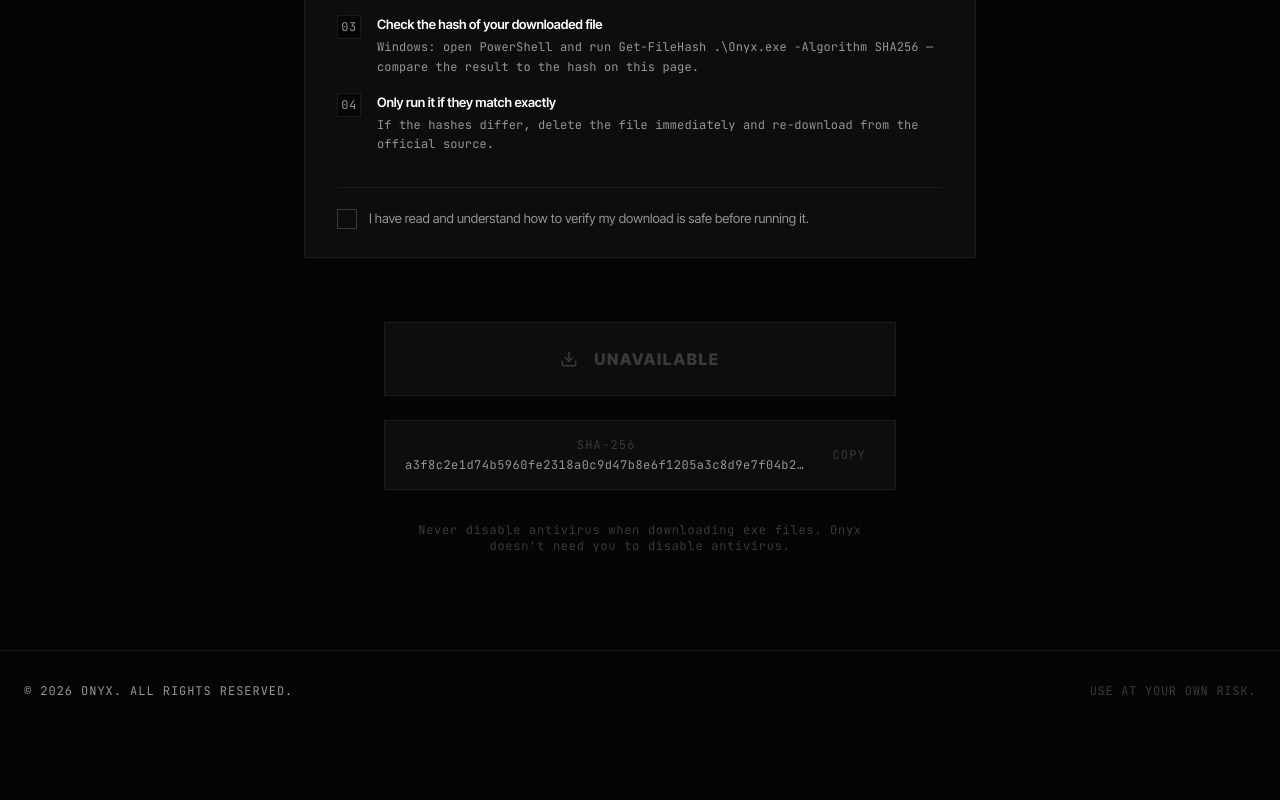
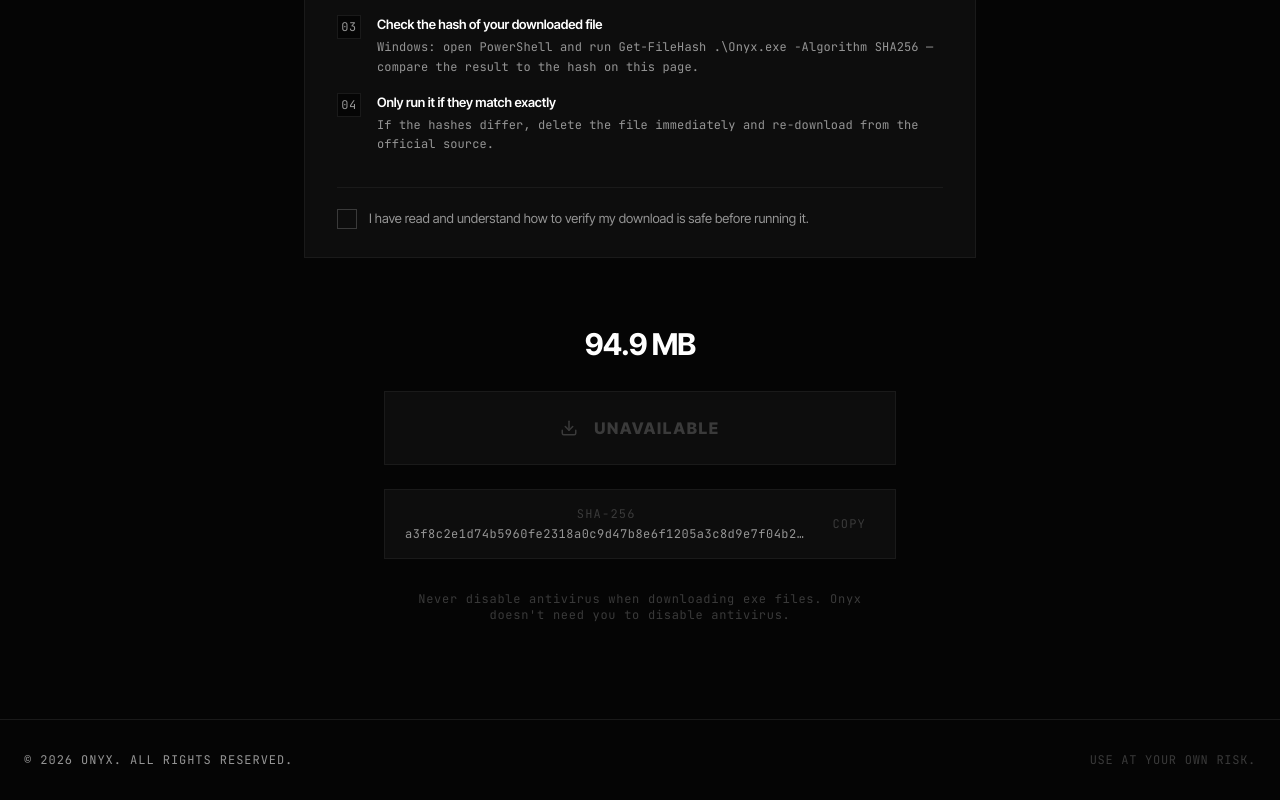
Before and after one commit to bleachfanjled/Onyx-Executor-1.0, a React (Vite) app: page /download in a window 1280 px wide. Shown: the part 1093-1893 px from the top of the page. Before the commit the page ends 1824 px from the top, so only its background shows below. Built offline with nearby package versions, Linux system fonts and the light colour scheme; no server answers.

Commit message:
Add app size label to download page

```diff
--- a/src/pages/Download.jsx
+++ b/src/pages/Download.jsx
@@ -254,6 +254,14 @@ export default function DownloadPage() {
             </div>
           </div>
 
+          {/* App size */}
+          <p
+            className="font-heading text-white mb-6"
+            style={{ fontWeight: 700, fontSize: "clamp(20px, 3vw, 30px)", letterSpacing: "-0.03em" }}
+          >
+            {fileSize}
+          </p>
+
           {/* Download Button */}
           <div className="relative w-full max-w-lg mb-6">
             {/* Loading bar on top border */}
```
